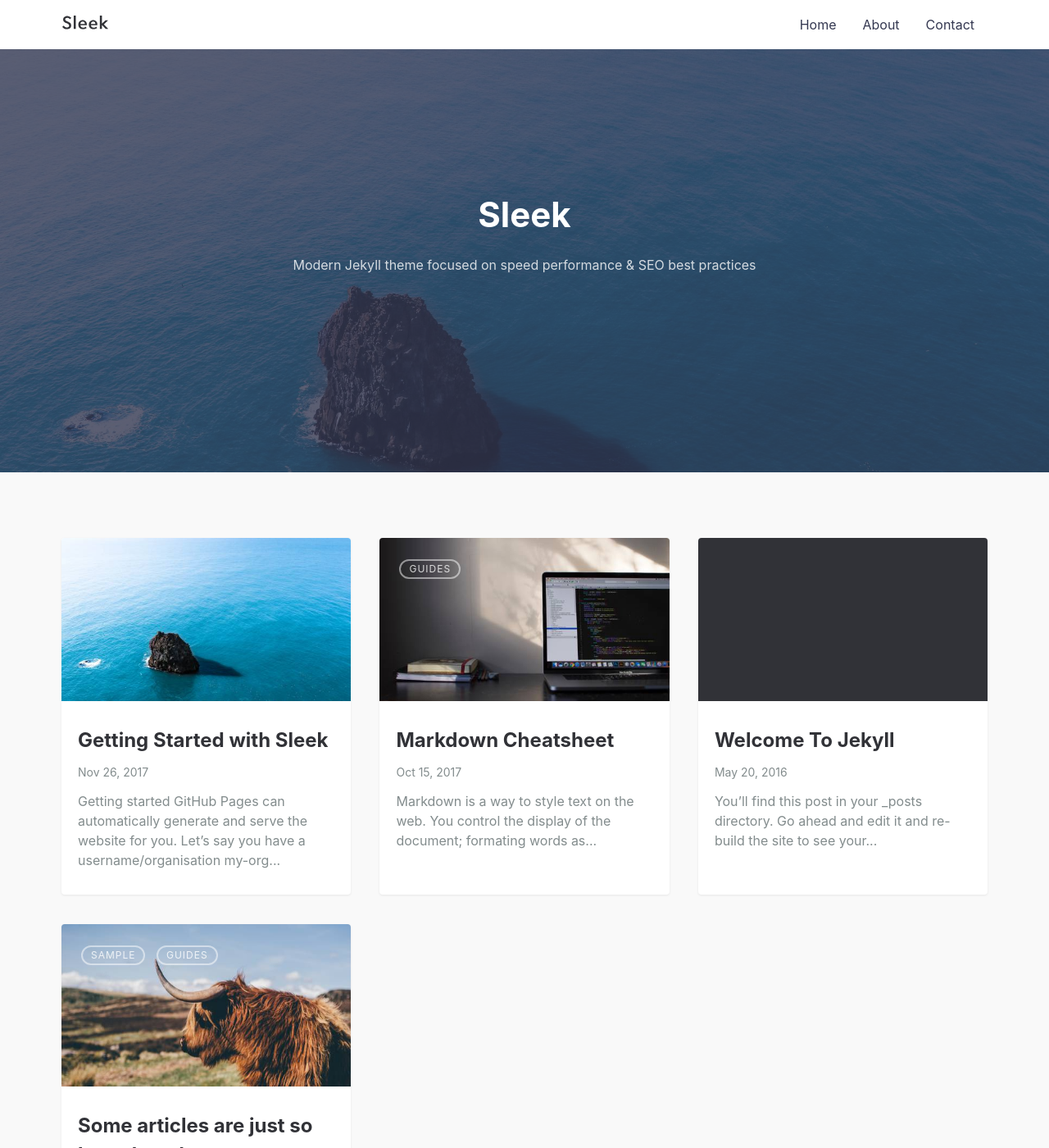
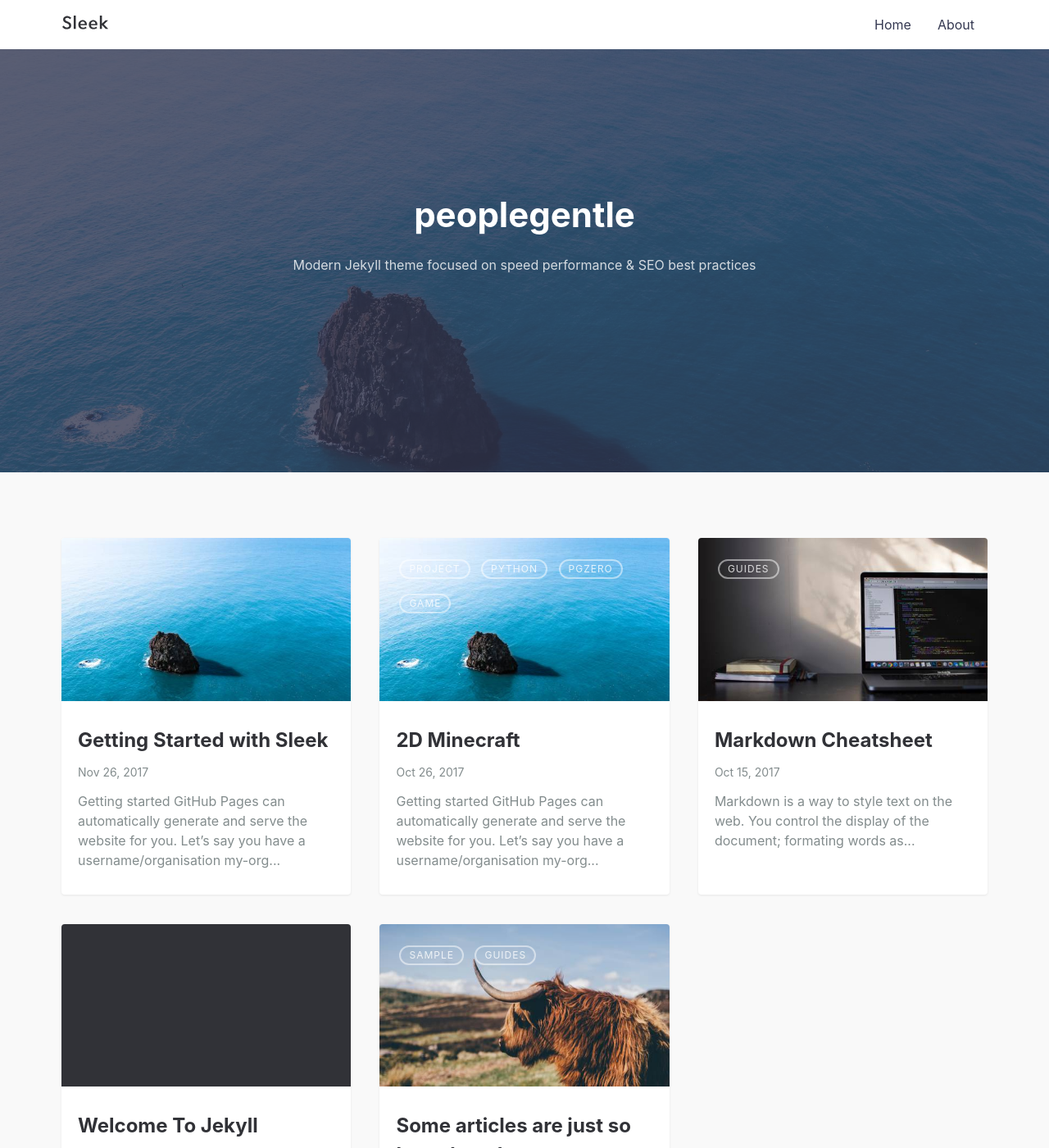
Before and after one commit to peoplegentle/peoplegentle.github.io, a Jekyll site: the page built from index.md, in a window 1280 px wide and 1400 px high. Shown: the whole window at 82% size. Built offline with Jekyll 4.4.1, drawn with Linux system fonts in a browser that asks for light colours; part of the change alters nothing that is shown; some of the changed text lies outside the part shown.

Commit message:
Git page & Post

````diff
--- a/_config.yml
+++ b/_config.yml
@@ -1,36 +1,34 @@
 # SITE CONFIGURATION
-title: Sleek # your site title
-author: GitHub User # You :P
+title: peoplegentle # your site title
+author: peoplegentle # You :P
 description: > # Meta description of Homepage
-  Write an awesome description for your new site here. You can edit this
-  line in _config.yml. It will appear in your document head meta (for
-  Google search results) and in your feed.xml site description.
-baseurl: "/" # the subpath of your site, e.g. /blog
+  김승준이 제작한 게임 및 활동 프로젝트를 전시하는 공간.
+baseurl: "" # the subpath of your site, e.g. /blog
 url: "https://janczizikow.github.io/" # the base hostname & protocol for your site, e.g. http://example.com
 
 # SEO PLUGIN
 social:
-  name: Your Name
+  name: 김승준
   links:
-    - https://twitter.com/BenBalter
-    - https://www.facebook.com/ben.balter
-    - https://www.linkedin.com/in/BenBalter
-    - https://plus.google.com/+BenBalter
-    - https://github.com/benbalter
-    - https://keybase.io/benbalter
+    # - https://twitter.com/BenBalter
+    # - https://www.facebook.com/ben.balter
+    # - https://www.linkedin.com/in/BenBalter
+    # - https://plus.google.com/+BenBalter
+    # - https://github.com/benbalter
+    # - https://keybase.io/benbalter
 
 # THEME SETTINGS
 navigation: # Navigation links
   - {name: 'Home', link: '/'}
   - {name: 'About', link: '/about'}
-  - {name: 'Contact', link: '/contact'}
+  # - {name: 'Contact', link: '/contact'}
 
 tagline: >
   Modern Jekyll theme focused on speed performance &amp; SEO best practices
 
 hero_img: posts/sleek_lg.jpg # Main background image: use the path from /assets/img/ => This will output /assets/img/posts/sleek_lg.jpg
 
-email: your-email@domain.com # email for form submission
+email: aefz0512@gmail.com # email for form submission
 
 twitter_username: jan_czizikow # replace with your_twitter_username or comment to remove link from footer
 github_username:  janczizikow # replace with your_github_username or comment to remove link from footer
--- a/_includes/footer.html
+++ b/_includes/footer.html
@@ -2,11 +2,11 @@
   <div class="container">
     <nav class="social">
       {% if site.github_username %}
-        <a class="social__link" target="_blank" rel="noopener noreferrer" href="https://github.com/{{ site.github_username }}">
+        <a class="social__link" target="_blank" rel="noopener noreferrer" href="https://github.com/peoplegentle">
           <svg class="social__icon" viewBox="0 0 20 20" width="20px" height="20px"><path d="M7.999,0.431c-4.285,0-7.76,3.474-7.76,7.761 c0,3.428,2.223,6.337,5.307,7.363c0.388,0.071,0.53-0.168,0.53-0.374c0-0.184-0.007-0.672-0.01-1.32 c-2.159,0.469-2.614-1.04-2.614-1.04c-0.353-0.896-0.862-1.135-0.862-1.135c-0.705-0.481,0.053-0.472,0.053-0.472 c0.779,0.055,1.189,0.8,1.189,0.8c0.692,1.186,1.816,0.843,2.258,0.645c0.071-0.502,0.271-0.843,0.493-1.037 C4.86,11.425,3.049,10.76,3.049,7.786c0-0.847,0.302-1.54,0.799-2.082C3.768,5.507,3.501,4.718,3.924,3.65 c0,0,0.652-0.209,2.134,0.796C6.677,4.273,7.34,4.187,8,4.184c0.659,0.003,1.323,0.089,1.943,0.261 c1.482-1.004,2.132-0.796,2.132-0.796c0.423,1.068,0.157,1.857,0.077,2.054c0.497,0.542,0.798,1.235,0.798,2.082 c0,2.981-1.814,3.637-3.543,3.829c0.279,0.24,0.527,0.713,0.527,1.437c0,1.037-0.01,1.874-0.01,2.129 c0,0.208,0.14,0.449,0.534,0.373c3.081-1.028,5.302-3.935,5.302-7.362C15.76,3.906,12.285,0.431,7.999,0.431z"/></svg>
         </a>
       {% endif %}
-      {% if site.twitter_username %}
+      <!-- {% if site.twitter_username %}
         <a class="social__link" target="_blank" rel="noopener noreferrer" href="https://www.twitter.com/{{ site.twitter_username }}">
           <svg class="social__icon" viewBox="0 0 20 20" width="20px" height="20px"><path d="M15.969,3.058c-0.586,0.26-1.217,0.436-1.878,0.515c0.675-0.405,1.194-1.045,1.438-1.809c-0.632,0.375-1.332,0.647-2.076,0.793c-0.596-0.636-1.446-1.033-2.387-1.033c-1.806,0-3.27,1.464-3.27,3.27 c0,0.256,0.029,0.506,0.085,0.745C5.163,5.404,2.753,4.102,1.14,2.124C0.859,2.607,0.698,3.168,0.698,3.767 c0,1.134,0.577,2.135,1.455,2.722C1.616,6.472,1.112,6.325,0.671,6.08c0,0.014,0,0.027,0,0.041c0,1.584,1.127,2.906,2.623,3.206 C3.02,9.402,2.731,9.442,2.433,9.442c-0.211,0-0.416-0.021-0.615-0.059c0.416,1.299,1.624,2.245,3.055,2.271 c-1.119,0.877-2.529,1.4-4.061,1.4c-0.264,0-0.524-0.015-0.78-0.046c1.447,0.928,3.166,1.469,5.013,1.469 c6.015,0,9.304-4.983,9.304-9.304c0-0.142-0.003-0.283-0.009-0.423C14.976,4.29,15.531,3.714,15.969,3.058z"/></svg>
         </a>
@@ -15,7 +15,7 @@
         <a class="social__link" target="_blank" rel="noopener noreferrer" href="https://www.instagram.com/{{ site.instagram_username }}">
           <svg class="social__icon" viewBox="0 0 20 20" width="20px" height="20px"><path d="M8 0C5.827 0 5.555.01 4.702.048 3.85.088 3.27.222 2.76.42a3.908 3.908 0 0 0-1.417.923c-.445.444-.72.89-.923 1.417-.198.51-.333 1.09-.372 1.942C.008 5.555 0 5.827 0 8s.01 2.445.048 3.298c.04.852.174 1.433.372 1.942.204.526.478.973.923 1.417.444.445.89.72 1.417.923.51.198 1.09.333 1.942.372.853.04 1.125.048 3.298.048s2.445-.01 3.298-.048c.852-.04 1.433-.174 1.942-.372a3.908 3.908 0 0 0 1.417-.923c.445-.444.72-.89.923-1.417.198-.51.333-1.09.372-1.942.04-.853.048-1.125.048-3.298s-.01-2.445-.048-3.298c-.04-.852-.174-1.433-.372-1.942a3.908 3.908 0 0 0-.923-1.417A3.886 3.886 0 0 0 13.24.42c-.51-.198-1.09-.333-1.942-.372C10.445.008 10.173 0 8 0zm0 1.44c2.136 0 2.39.01 3.233.048.78.036 1.203.166 1.485.276.374.145.64.318.92.598.28.28.453.546.598.92.11.282.24.705.276 1.485.038.844.047 1.097.047 3.233s-.01 2.39-.05 3.233c-.04.78-.17 1.203-.28 1.485-.15.374-.32.64-.6.92-.28.28-.55.453-.92.598-.28.11-.71.24-1.49.276-.85.038-1.1.047-3.24.047s-2.39-.01-3.24-.05c-.78-.04-1.21-.17-1.49-.28a2.49 2.49 0 0 1-.92-.6c-.28-.28-.46-.55-.6-.92-.11-.28-.24-.71-.28-1.49-.03-.84-.04-1.1-.04-3.23s.01-2.39.04-3.24c.04-.78.17-1.21.28-1.49.14-.38.32-.64.6-.92.28-.28.54-.46.92-.6.28-.11.7-.24 1.48-.28.85-.03 1.1-.04 3.24-.04zm0 2.452a4.108 4.108 0 1 0 0 8.215 4.108 4.108 0 0 0 0-8.215zm0 6.775a2.667 2.667 0 1 1 0-5.334 2.667 2.667 0 0 1 0 5.334zm5.23-6.937a.96.96 0 1 1-1.92 0 .96.96 0 0 1 1.92 0z"></path></svg>
         </a>
-      {% endif %}
+      {% endif %} -->
     </nav>
     <span>&copy; {{ site.time | date: '%Y' }} {{ site.title | escape }}. All rights reserved.</span>
   </div>
--- /dev/null
+++ b/_posts/2017-10-26-2d-minecraft.md
@@ -0,0 +1,88 @@
+---
+layout: post
+title: 2D Minecraft
+featured-img: sleek
+mathjax: true
+categories: [project, python, pgzero, game]
+---
+
+# Getting started
+
+[GitHub Pages](https://pages.github.com) can automatically generate and serve the website for you.
+Let's say you have a username/organisation `my-org` and project `my-proj`; if you locate Jekyll source under `blog` folder of master branch in your repo `github.com/my-org/my-proj`, the website will be served on `my-org.github.io/my-proj`.
+
+1. Just download or fork and clone the source from [github.com/janczizikow/sleek](https://github.com/janczizikow/sleek/).
+2. Make sure your local machine has ruby and node
+3. Edit site settings in  `_config.yml` file according to your project.
+4. Replace `favicons` and `_includes/logo.svg` with your own logo.
+
+**Note** that you might have to adjust some CSS depending on the width and height of your logo. You can find Header / Navigation related SCSS in `_sass/layout/nav.scss`.
+
+## Writing content
+
+### Posts
+
+Create a new Markdown file such as `2017-01-13-my-post.md` in `_post` folder. Configure YAML Front Matter (stuff between `---`):
+
+```yaml
+
+---
+layout: post # needs to be post
+title: Getting Started with Sleek # title of your post
+featured-img: sleek #optional - if you want you can include hero image
+---
+
+```
+
+#### Images
+
+In case you want to add a hero image to the post, apart from changing `featured-img` in YAML, you also need to add the image file to the project. To do so, just upload an image in `.jpg` format to `_img` folder. The name must before the `.jpg` file extension has to match with `featured-img` in YAML. Next, run `gulp img` from command line to generate optimized version of the image and all the thumbnails. You have to restart  the jekyll server to see the changes. Sleek uses [Lazy Sizes](https://github.com/aFarkas/lazysizes) Lazy Loader for loading images. Check the link for more info. Lazy Sizes doesnt't require any configuration and it's going to be included in your bundled js file.
+
+### Pages
+
+The home page is located under `index.md` file. To change the content or design you have to edit the `default.html` file in `_layouts` folder.
+
+In order to add a new page, create a new html or markdown file under root directory or inside `_pages` folder. To add a link to the page, edit `navigation` setting in `_config.yml`.
+
+### Images TODO
+
+Introduce gulp optimization
+
+Breakpoint | Image Type | Width | Retina
+------------ | ------------ | ------------- | -------------
+xs |Post Thumb | 535px | 1070px
+sm |Post Thumb | 500px| 1000px
+md |Post Thumb | 329.375px | 658.75px
+lg |Post Thumb | 445.625px | 891.25px
+xl |Post Thumb | 353.125px | 706.25px
+
+Breakpoint | Image Type | Width | Retina
+------------ | ------------ | ------------- | -------------
+xs |Post Hero | 535px | 1070px
+sm |Post Hero | 500px| 1000px
+md |Post Hero | 329.375px | 658.75px
+lg |Post Hero | 445.625px | 891.25px
+xl |Post Hero | 353.125px | 706.25px
+
+### MathJax
+
+If you want to use [MathJax](https://www.mathjax.org/) in your posts, add `mathjax: true` in [YAML front matter](https://jekyllrb.com/docs/frontmatter/) of your post:
+
+```yaml
+---
+layout: post
+title: Blog Post with MathJax
+featured-img: sleek # optional - if you want you can include name of hero image
+mathjax: true # add this line in order to enable MathJax in the post
+---
+```
+
+#### Example
+
+In N-dimensional simplex noise, the squared kernel summation radius $r^2$ is $\frac 1 2$
+for all values of N. This is because the edge length of the N-simplex $s = \sqrt {\frac {N} {N + 1}}$
+divides out of the N-simplex height $h = s \sqrt {\frac {N + 1} {2N}}$.
+The kerel summation radius $r$ is equal to the N-simplex height $h$.
+
+$$ r = h = \sqrt{\frac {1} {2}} = \sqrt{\frac {N} {N+1}} \sqrt{\frac {N+1} {2N}} $$
+Happy hacking!
````
Also changed, not shown: 12 other files.
